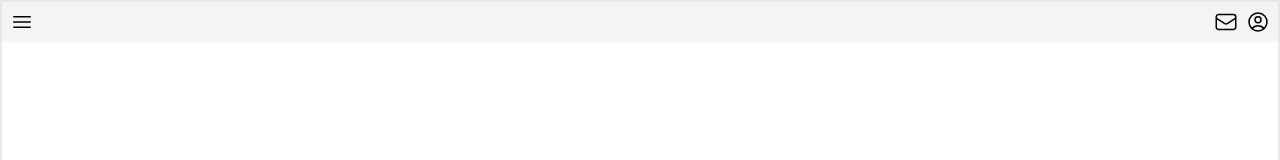
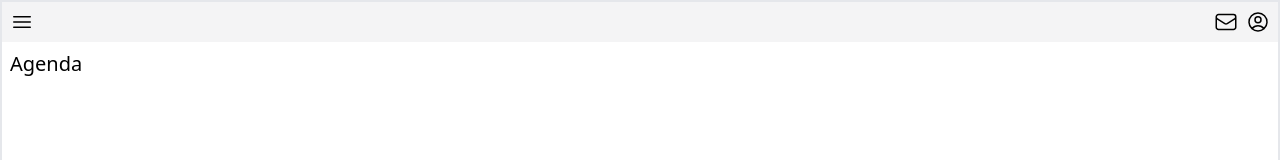
Before and after one commit to bryanmccarthy/energy-hw, a JavaScript app in the folder frontend/: page / in a window 1280 px wide. Shown: the top 160 px of the page. Built offline with nearby package versions, Linux system fonts and the light colour scheme; the HTML template or start-up script is replaced by a standard one.

Commit message:
add Agenda title

```diff
--- a/frontend/src/App.js
+++ b/frontend/src/App.js
@@ -18,6 +18,8 @@ function App() {
           </svg>
         </div>
       </div>
+      {/* Title */}
+      <div className="text-xl p-2">Agenda</div>
     </div>
   );
 }
```
